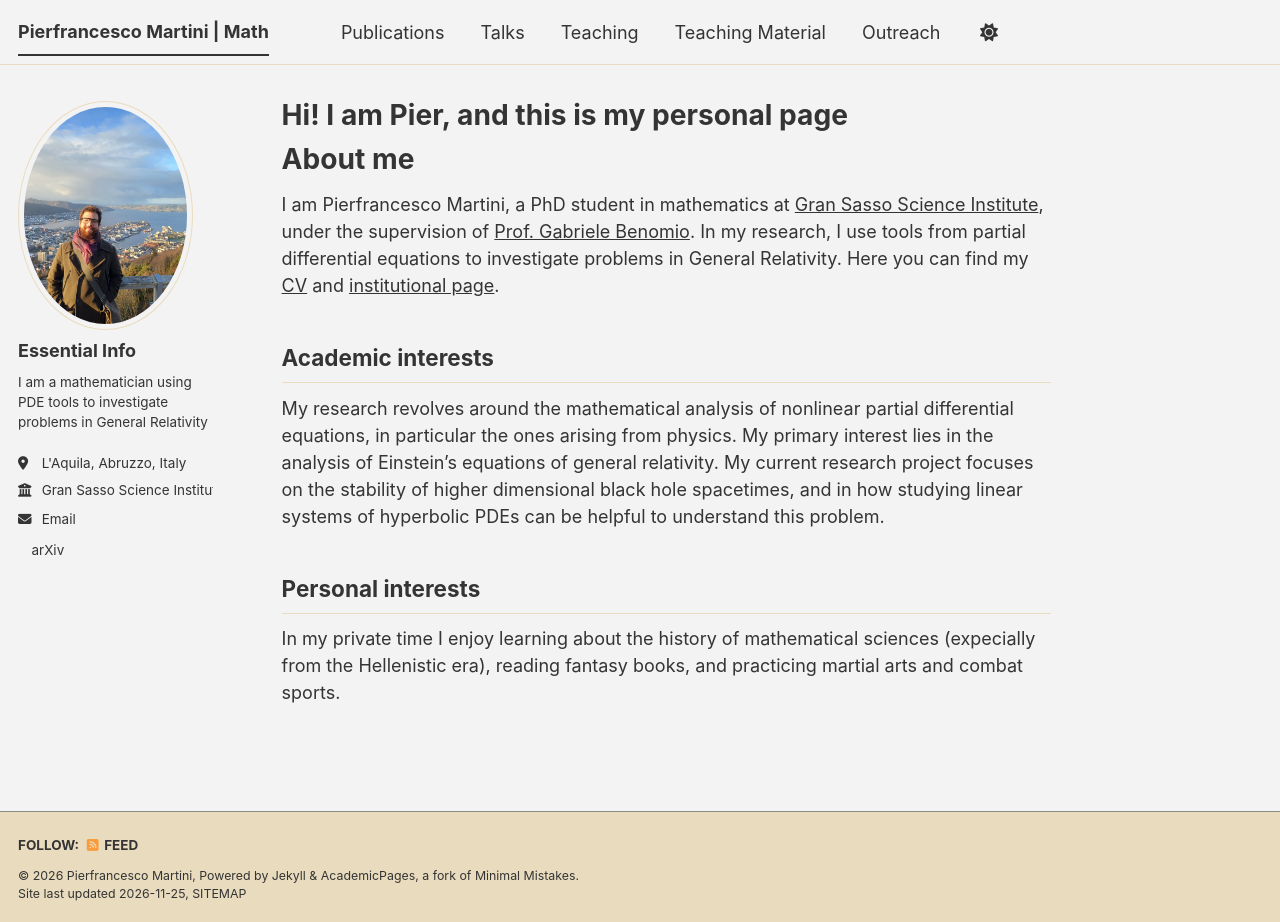
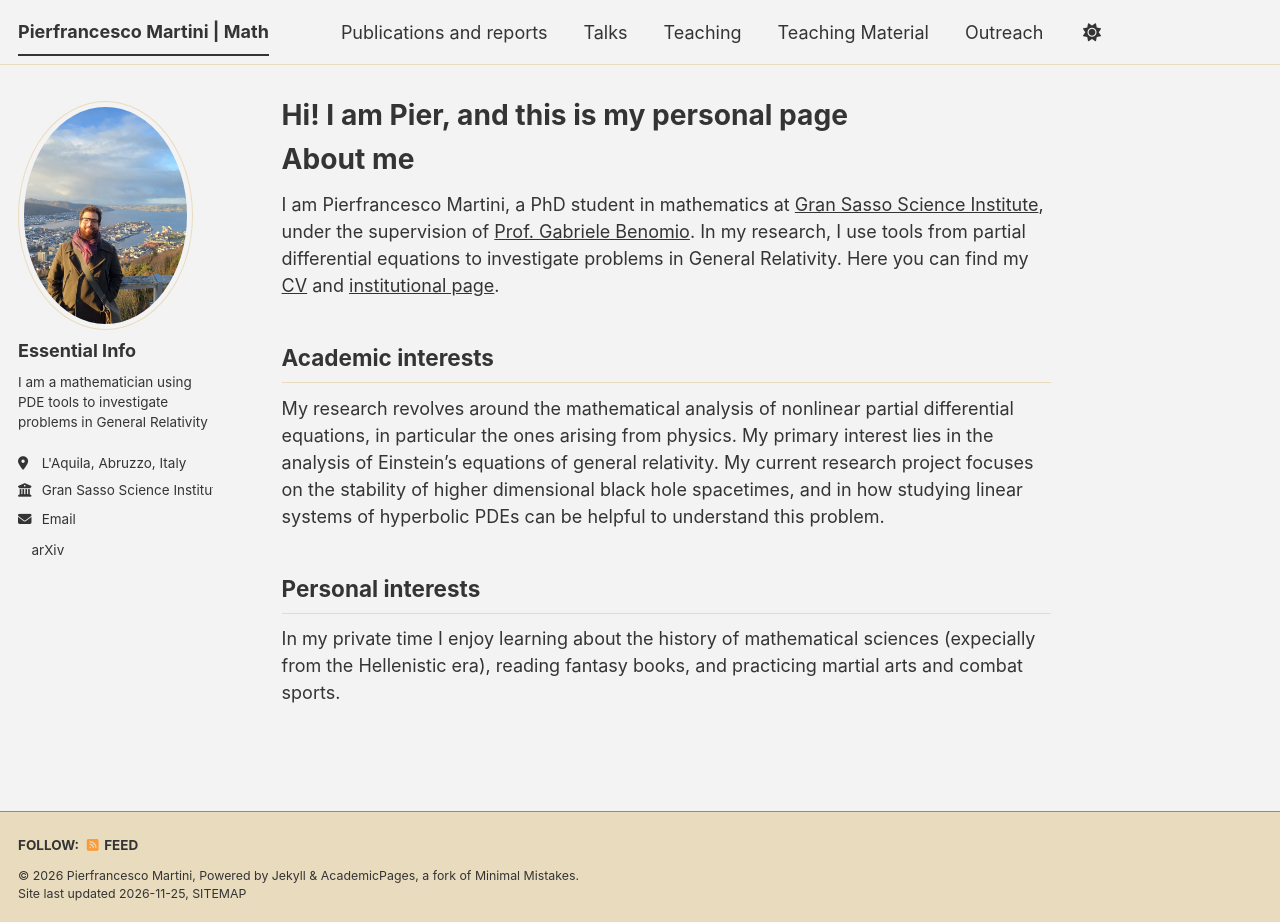
Before and after one commit to pepemartini99/pepemartini99.github.io, a Jekyll site: the page built from _pages/about.md, in a window 1280 px wide and 922 px high. Built offline with Jekyll 4.4.1, drawn with Linux system fonts in a browser that asks for light colours; a style sheet for code colours, icons or effects is not loaded.

Commit message:
Rename 'Publications' to 'Publications and reports'

```diff
--- a/_data/navigation.yml
+++ b/_data/navigation.yml
@@ -8,7 +8,7 @@
 #      Markdown formatted page while the second is generated using JSON.
 
 main:
-  - title: "Publications"
+  - title: "Publications and reports"
     url: /publications/
 
   - title: "Talks"
```
